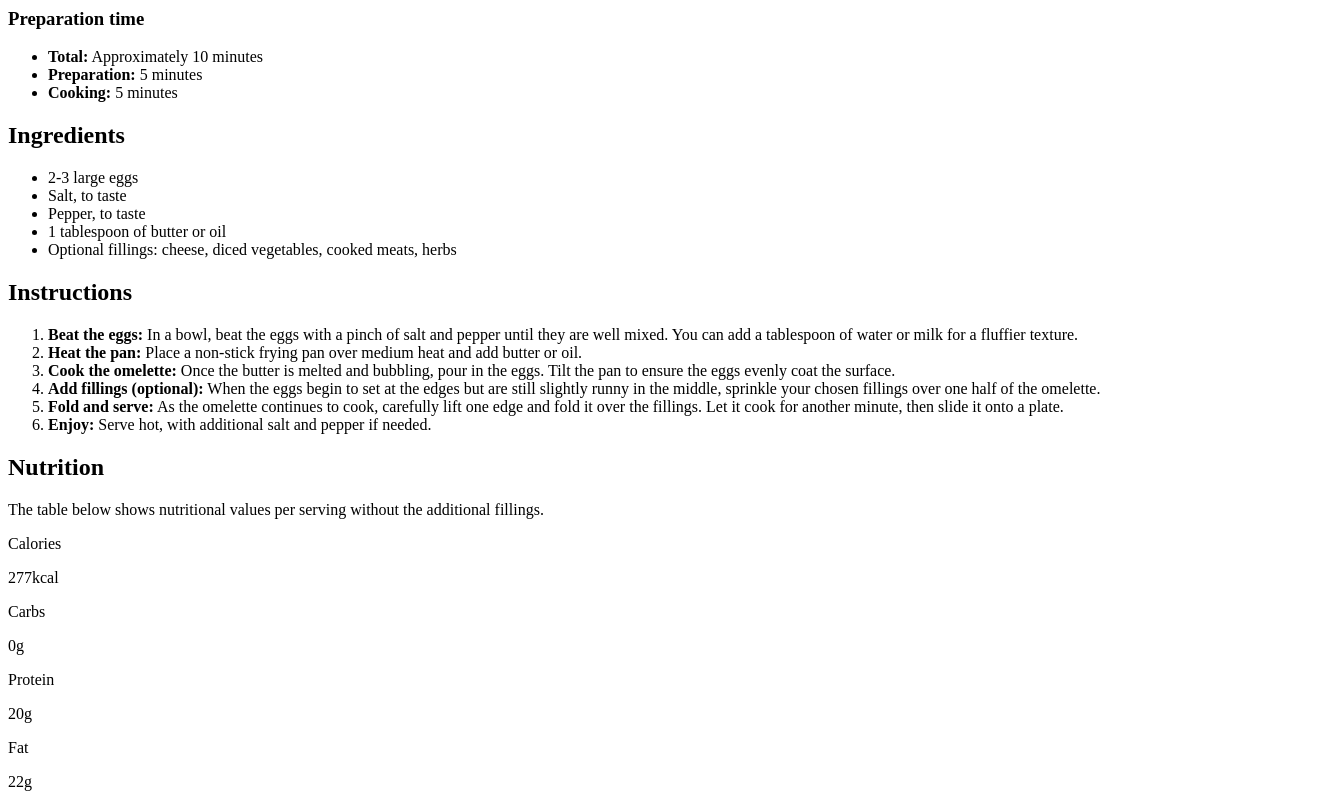
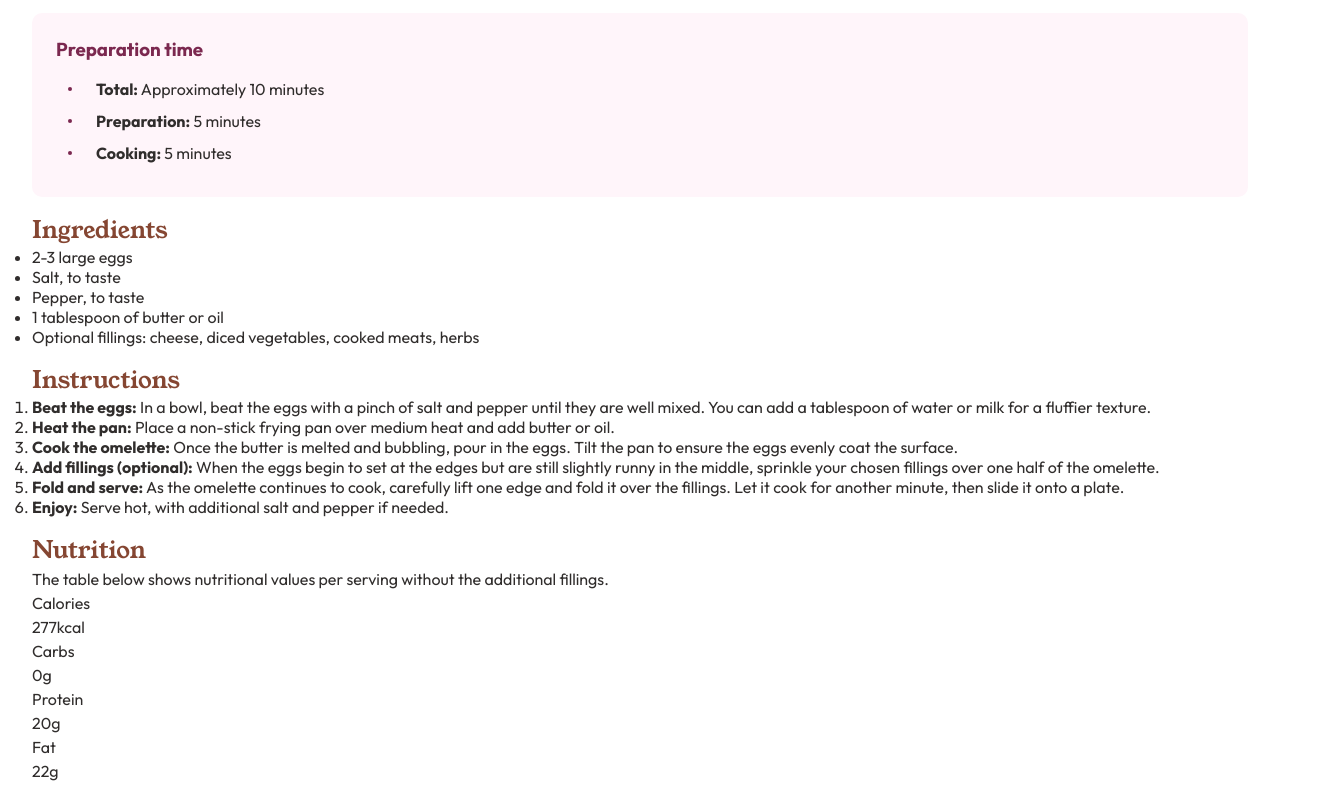
Before and after one commit to KrisvHeij/recipe-page-main, a plain HTML site: page index.html in a window 1280 px wide. Shown: the part 708-1515 px from the top of the page, 1320 px wide, since content can reach past the window. Drawn offline with Linux system fonts and the light colour scheme.

Commit message:
Updated styles

```diff
--- a/index.html
+++ b/index.html
@@ -22,13 +22,13 @@
   </head>
   <body>
     <main>
-      <section>
       <div>
         <img
           src="../assets/images/image-omelette.jpeg"
           alt="An omelette with vegetables and a piece of toast on a plate"
         />
       </div>
+      <section class="recipe-intro">
         <h1>Simple Omelette Recipe</h1>
         <p>
           An easy and quick dish, perfect for any meal. This classic omelette
@@ -37,16 +37,22 @@
         </p>
       </section>
 
-      <section>
+      <section class="prep">
         <h3>Preparation time</h3>
         <ul>
-          <li><strong>Total:</strong> Approximately 10 minutes</li>
-          <li><strong>Preparation:</strong> 5 minutes</li>
-          <li><strong>Cooking:</strong> 5 minutes</li>
+          <li>
+            <p><strong>Total:</strong> Approximately 10 minutes</p>
+          </li>
+          <li>
+            <p><strong>Preparation:</strong> 5 minutes</p>
+          </li>
+          <li>
+            <p><strong>Cooking:</strong> 5 minutes</p>
+          </li>
         </ul>
       </section>
 
-      <section>
+      <section class="ingredients">
         <h2>Ingredients</h2>
         <ul>
           <li>2-3 large eggs</li>
@@ -59,7 +65,7 @@
         </ul>
       </section>
 
-      <section>
+      <section class="instructions">
         <h2>Instructions</h2>
         <ol>
           <li>
@@ -93,7 +99,7 @@
         </ol>
       </section>
 
-      <section>
+      <section class="nutrition">
         <h2>Nutrition</h2>
         <p>
           The table below shows nutritional values per serving without the
--- a/styles.css
+++ b/styles.css
@@ -11,3 +11,76 @@
   --fw-600: 600;
   --fw-700: 700;
 }
+
+* {
+  margin: 0;
+  padding: 0;
+  box-sizing: border-box;
+}
+
+img {
+  max-width: 100%;
+}
+
+body {
+  font-family: "Outfit", sans-serif;
+  background-color: var(--c-white);
+  color: var(--c-stone-900);
+}
+
+h1,
+h2 {
+  font-family: "Young Serif", serif;
+  font-weight: var(--fw-400);
+}
+
+h2 {
+  color: var(--c-brown-800);
+}
+
+p {
+  line-height: 1.5;
+}
+
+section {
+  margin: 1rem 2rem;
+}
+
+.recipe-intro h1 {
+  font-size: 2.25rem;
+  margin-bottom: 1rem;
+  line-height: 1;
+}
+
+.prep {
+  background-color: var(--c-rose-50);
+  border-radius: 10px;
+  padding: 1.5rem 1.5rem 1rem;
+}
+
+.prep h3 {
+  color: var(--c-rose-800);
+}
+
+.prep ul {
+  padding: 0.75rem;
+  list-style: none;
+}
+
+.prep li {
+  display: flex;
+  align-items: center;
+}
+
+.prep li:before {
+  content: "";
+  width: 0.25rem;
+  height: 0.25rem;
+  background-color: var(--c-rose-800);
+  border-radius: 50%;
+}
+
+.prep p {
+  margin-left: 1.5rem;
+  margin-block: 0.25rem;
+}
```
Lines whose indentation alone changed are shown as unchanged.
